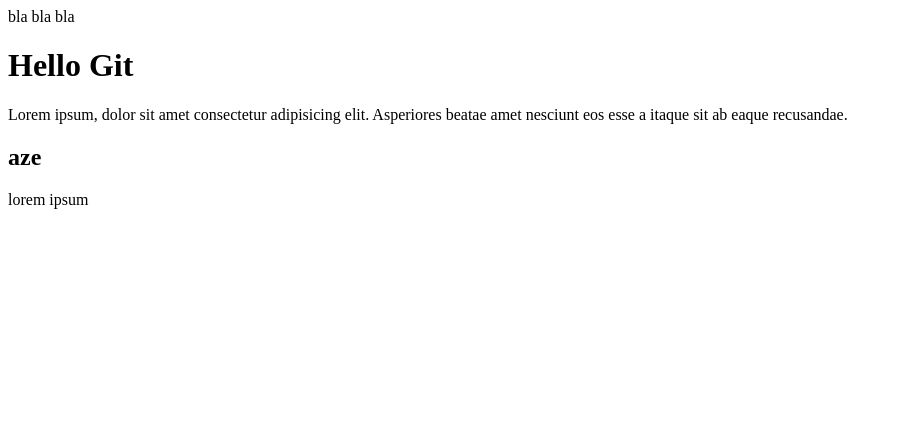
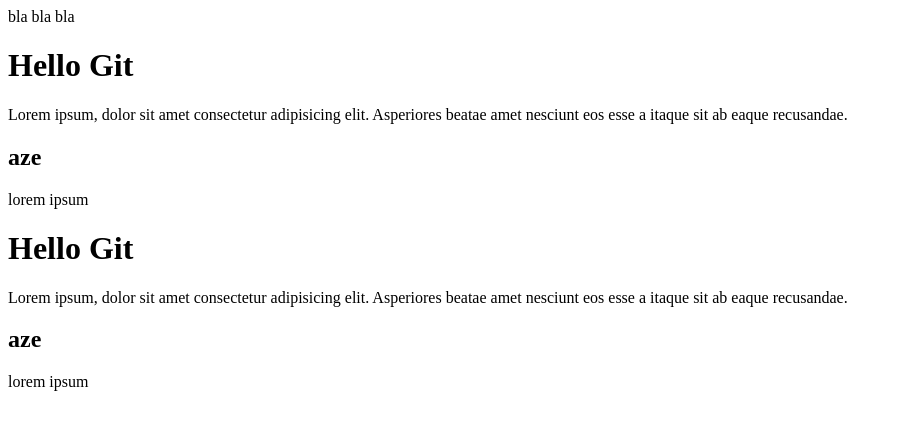
Before and after one commit to novruz23777/gittest1, a plain HTML site: page index.html in a window 1280 px wide. Shown: the whole page, without its empty margins (0-898 px from the left). Drawn offline with Linux system fonts and the light colour scheme.

Commit message:
dev2 change

```diff
--- a/index.html
+++ b/index.html
@@ -13,6 +13,10 @@ bla bla bla
     <p>Lorem ipsum, dolor sit amet consectetur adipisicing elit. Asperiores beatae amet nesciunt eos esse a itaque sit ab eaque recusandae.</p>
     <h2>aze</h2>
     <p>lorem ipsum</p>
+    <h1>Hello Git</h1>
+    <p>Lorem ipsum, dolor sit amet consectetur adipisicing elit. Asperiores beatae amet nesciunt eos esse a itaque sit ab eaque recusandae.</p>
+    <h2>aze</h2>
+    <p>lorem ipsum</p>
 </body>
 <script> src="script.js"</script>
 </html>
```
